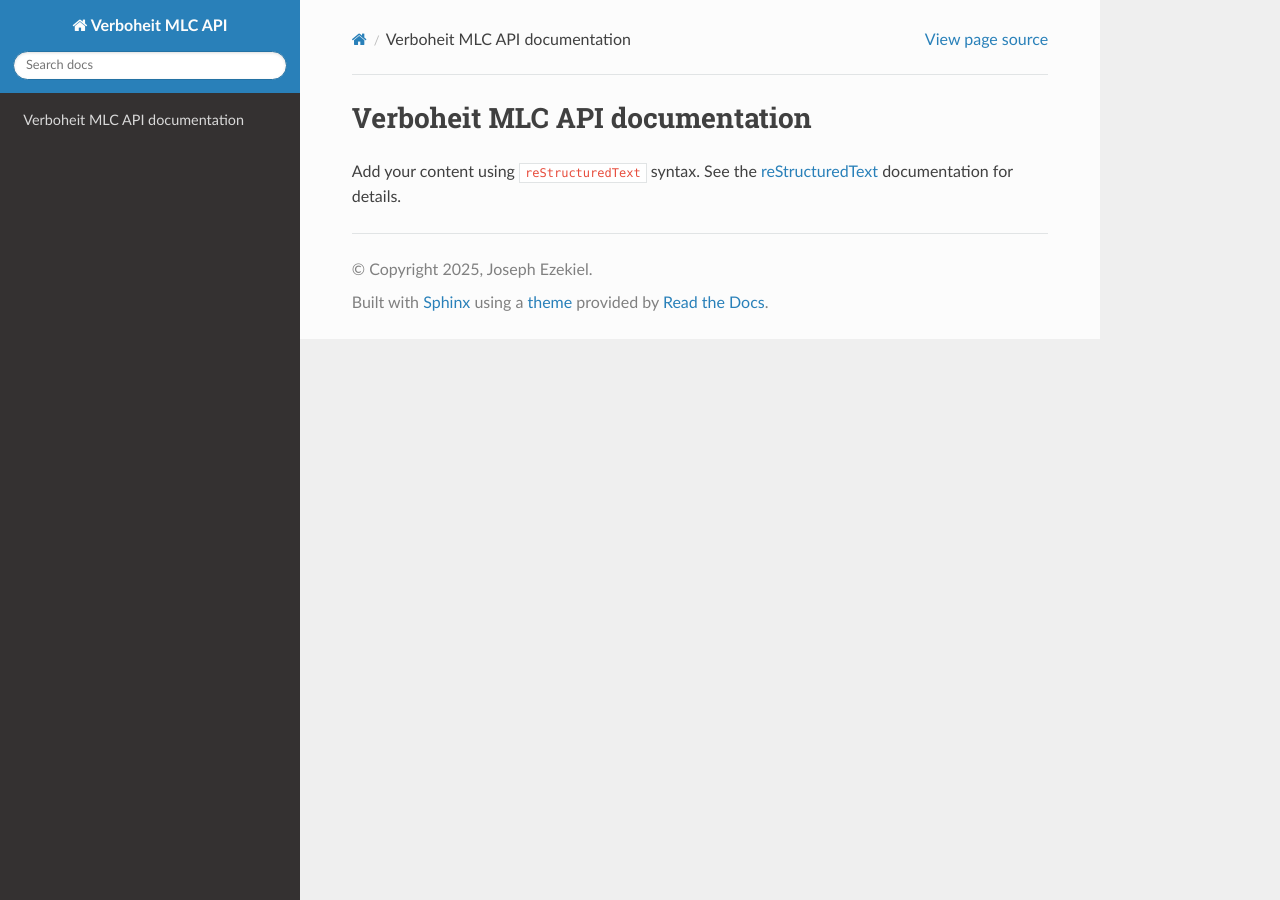
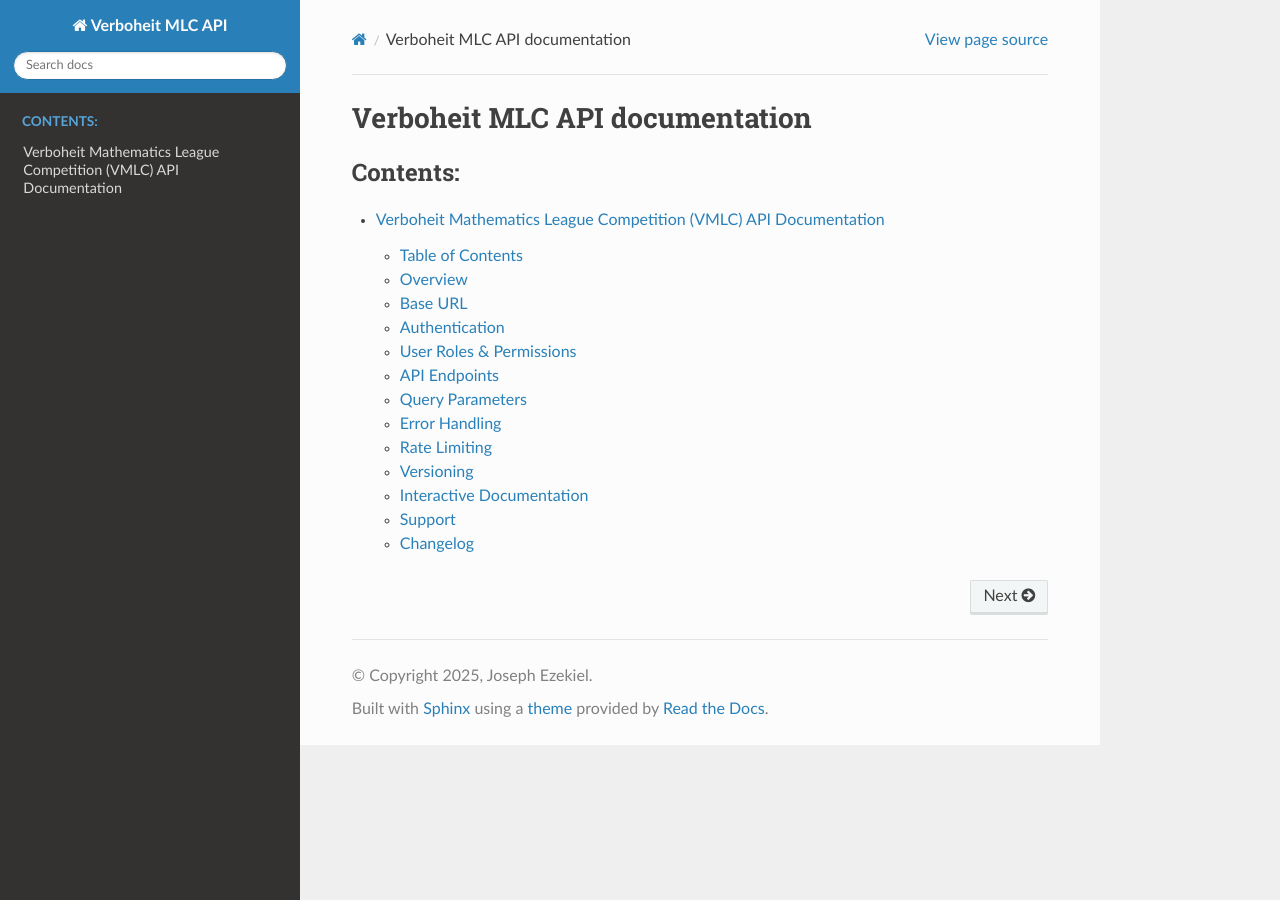
Before and after one commit to joseph-ezekiel/verboheit_mlc, a Sphinx documentation site: the page built from docs/index.rst, in a window 1280 px wide. Built offline with Sphinx 7.4.7 and the Read the Docs theme 3.1.0, drawn with Linux system fonts in a browser that asks for light colours.

Commit message:
Updated rate limits in settings and enhanced documentation structure

````diff
--- a/docs/api-documentation.md
+++ b/docs/api-documentation.md
@@ -4,21 +4,22 @@
 
 ## Table of Contents
 
-- [Overview](#overview)
-- [Base URL](#base-url)
-- [Authentication](#authentication)
-- [User Roles & Permissions](#user-roles--permissions)
-- [API Endpoints](#api-endpoints)
-- [Query Parameters](#query-parameters)
-- [Error Handling](#error-handling)
-- [Rate Limiting](#rate-limiting)
-- [Versioning](#versioning)
-- [Interactive Documentation](#interactive-documentation)
-- [Support](#support)
-- [Changelog](#changelog)
+- [Overview](overview)
+- [Base URL](base-url)
+- [Authentication](authentication)
+- [User Roles & Permissions](user-roles--permissions)
+- [API Endpoints](api-endpoints)
+- [Query Parameters](query-parameters)
+- [Error Handling](error-handling)
+- [Rate Limiting](rate-limiting)
+- [Versioning](versioning)
+- [Interactive Documentation](interactive-documentation)
+- [Support](support)
+- [Changelog](changelog)
 
 ---
 
+(overview)=
 ## Overview
 
 The VMLC API provides an integrated backend service for the Verboheit Mathematics League Competition, handling registration, exam administration, scoring, and leaderboard functionality with role-based access control.
@@ -34,13 +35,14 @@
 ### API Characteristics
 
 - **Format**: JSON-only API
-- **Authentication**: JWT Bearer tokens with API key requirements
-- **Pagination**: Cursor-based pagination for large datasets
-- **Rate Limiting**: 100 requests per hour for authenticated users
+- **Authentication**: JWT Bearer tokens for most endpoints and API key for specific endpoints
+- **Pagination**: Page-based pagination
+- **Rate Limiting**: 1000 requests per day for authenticated users, 60 per day for anonymous users
 - **CORS**: Enabled for web applications
 
 ---
 
+(base-url)=
 ## Base URL
 
 ```
@@ -51,6 +53,7 @@
 
 ---
 
+(authentication)=
 ## Authentication
 
 The API uses JWT (JSON Web Tokens) for authentication with two-tier security:
@@ -59,7 +62,7 @@
 
 Required for registration and login endpoints:
 
-```http
+```text
 Authorization: Api-Key <your_api_key>
 ```
 
@@ -67,7 +70,7 @@
 
 Required for all authenticated endpoints:
 
-```http
+```text
 Authorization: Bearer <access_token>
 ```
 
@@ -76,7 +79,7 @@
 **Endpoint:** `POST /auth/login/`
 
 **Headers:**
-```http
+```text
 Authorization: Api-Key <your_api_key>
 Content-Type: application/json
 ```
@@ -136,7 +139,7 @@
 **Endpoint:** `POST /auth/logout/`
 
 **Headers:**
-```http
+```text
 Authorization: Bearer <access_token>
 ```
 
@@ -149,6 +152,7 @@
 
 ---
 
+(user-roles--permissions)=
 ## User Roles & Permissions
 
 ### Candidate Roles
@@ -177,6 +181,7 @@
 
 ---
 
+(api-endpoints)=
 ## API Endpoints
 
 ### Registration & System Controls
@@ -924,6 +929,7 @@
 
 ---
 
+(query-parameters)=
 ## Query Parameters
 
 ### Common Parameters
@@ -960,6 +966,7 @@
 
 ---
 
+(error-handling)=
 ## Error Handling
 
 ### HTTP Status Codes
@@ -1011,6 +1018,54 @@
 
 ---
 
+(rate-limiting)=
+## Rate Limiting
+
+### Rate Limit Policy
+
+The API implements rate limiting to ensure fair usage and system stability:
+
+**Authenticated Users:**
+- 1000 requests per day
+- 60 requests per hour
+- 10 requests per minute
+
+**Anonymous Users:**
+- 60 requests per day
+- 5 requests per minute
+
+### Rate Limit Headers
+
+The API returns rate limit information in response headers:
+
+```text
+X-RateLimit-Limit: 1000
+X-RateLimit-Remaining: 999
+X-RateLimit-Reset: 1640995200
+```
+
+### Rate Limit Exceeded
+
+When rate limits are exceeded, the API returns:
+
+**Response:** `429 Too Many Requests`
+```json
+{
+  "error": {
+    "code": "RATE_LIMIT_EXCEEDED",
+    "message": "Rate limit exceeded. Please try again later.",
+    "details": {
+      "limit": 1000,
+      "remaining": 0,
+      "reset_time": "2024-01-21T00:00:00Z"
+    }
+  }
+}
+```
+
+---
+
+(versioning)=
 ## Versioning
 
 ### Current Version
@@ -1024,16 +1079,18 @@
 - **Deprecation**: 6-month notice period for deprecated endpoints
 - **Version Support**: Latest 2 major versions supported
 
+<!--
 ### Version Headers
 
 Include version in requests for explicit version control:
 
 ```http
 Accept: application/vnd.vmlc.v1+json
-```
+``` -->
 
 ---
 
+(interactive-documentation)=
 ## Interactive Documentation
 
 Explore the API interactively using our documentation interfaces:
@@ -1043,6 +1100,7 @@
 
 ---
 
+(support)=
 ## Support
 
 For technical support, API key requests, or questions:
@@ -1059,6 +1117,7 @@
 
 ---
 
+(changelog)=
 ## Changelog
 
 ### Version 1.0.0 (Current)
--- a/docs/conf.py
+++ b/docs/conf.py
@@ -16,7 +16,13 @@
 
 extensions = [
     'sphinx_rtd_theme',
+    'myst_parser',
 ]
+
+source_suffix = {
+    '.rst': 'restructuredtext',
+    '.md': 'markdown',
+}
 
 templates_path = ['_templates']
 exclude_patterns = []
--- a/docs/index.rst
+++ b/docs/index.rst
@@ -6,11 +6,13 @@
 Verboheit MLC API documentation
 ===============================
 
-Add your content using ``reStructuredText`` syntax. See the
-`reStructuredText <https://www.sphinx-doc.org/en/master/usage/restructuredtext/index.html>`_
-documentation for details.
+.. Add your content using ``reStructuredText`` syntax. See the
+.. `reStructuredText <https://www.sphinx-doc.org/en/master/usage/restructuredtext/index.html>`_
+.. documentation for details.
 
 
 .. toctree::
    :maxdepth: 2
    :caption: Contents:
+
+   api-documentation
````
Also changed, not shown: other parts of docs/api-documentation.md (+1 -1 lines), 1 other file.
